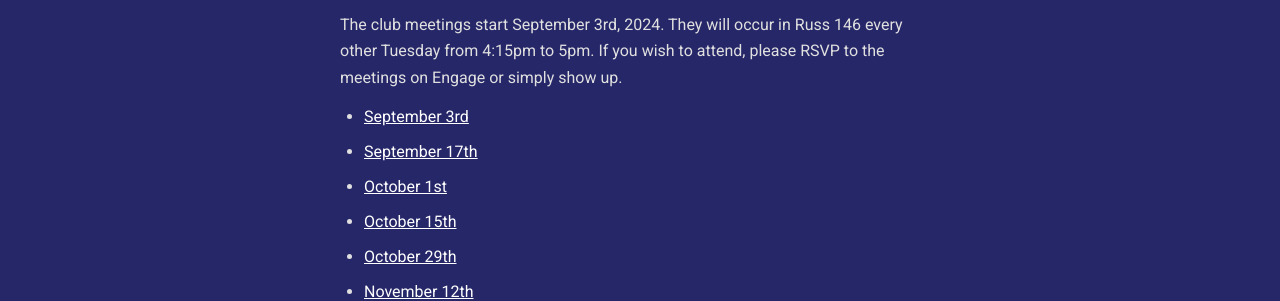
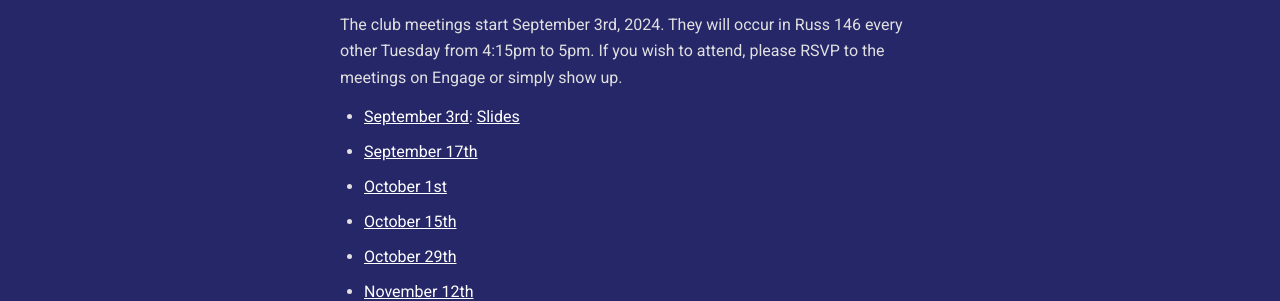
Before and after one commit to WSU-Quantum-Sciences/wsu-quantum-sciences.github.io, a Jekyll site: the page built from pages/club.md, in a window 1280 px wide. Shown: the part 281-582 px from the top of the page. Built offline with Jekyll 4.4.1, drawn with Linux system fonts in a browser that asks for light colours; nearby versions of some CDN libraries.

Commit message:
added slide link for week 1

```diff
--- a/pages/club.md
+++ b/pages/club.md
@@ -10,7 +10,7 @@ This club is dedicated to exploring sciences that involve quantum mechanics with
 ## Meetings
 The club meetings start September 3rd, 2024. They will occur in Russ 146 every other Tuesday from 4:15pm to 5pm. If you wish to attend, please RSVP to the meetings on Engage or simply show up.
 
-- [September 3rd](https://wright.campuslabs.com/engage/event/10273676)
+- [September 3rd](https://wright.campuslabs.com/engage/event/10273676): [Slides](https://raidermailwright-my.sharepoint.com/:p:/g/personal/groeger_2_wright_edu/EQOdpAg7OndNp7uw2EaAn7wBMcaf9ozBT0Xu8fb5CbmAQQ?e=sY3HVq)
 - [September 17th](https://wright.campuslabs.com/engage/event/10273677)
 - [October 1st](https://wright.campuslabs.com/engage/event/10273678)
 - [October 15th](https://wright.campuslabs.com/engage/event/10273679)
```
